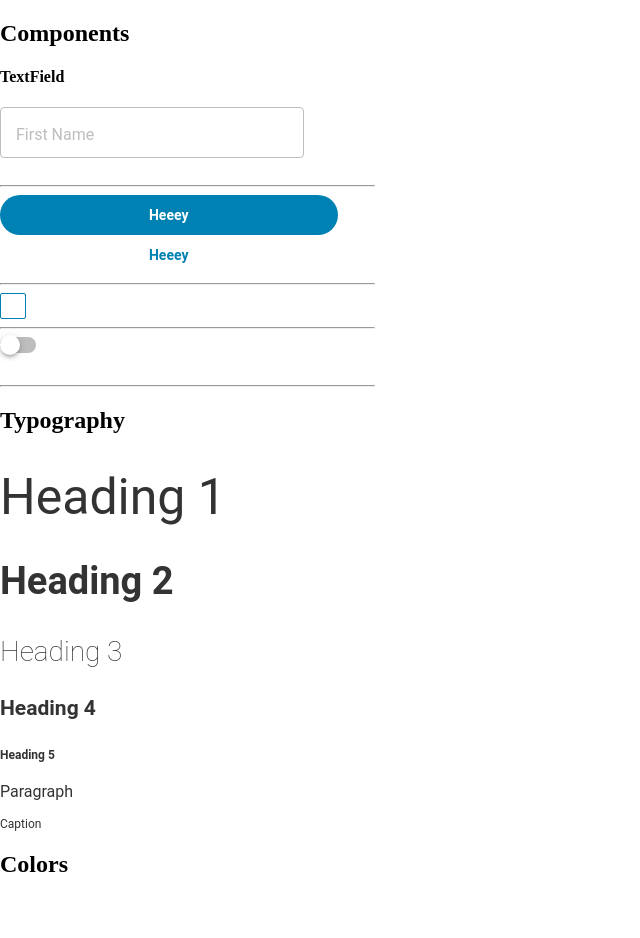
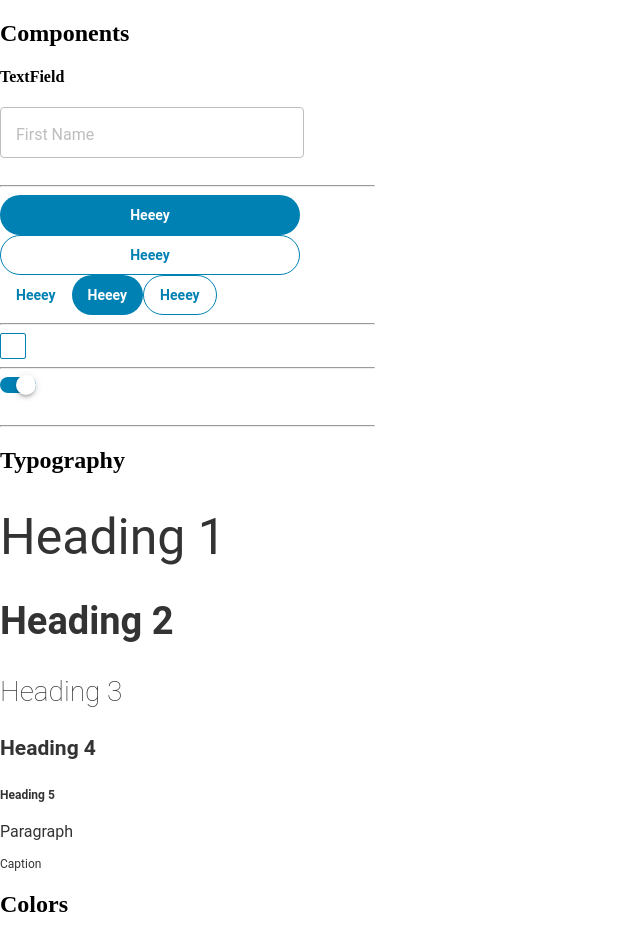
Before and after one commit to chrisnorthcutt/react-library, a React (Create React App) app in the folder universal-components/: page / in a window 1280 px wide. Shown: the whole page, without its empty margins (0-640 px from the left). Before the commit the page ends 898 px from the top, so only its background shows below. Built offline with nearby package versions, Linux system fonts and the light colour scheme.

Commit message:
Button Updates

```diff
--- a/universal-components/src/App.js
+++ b/universal-components/src/App.js
@@ -38,12 +38,15 @@ function App() {
       <h4>TextField</h4>
       <TextField label="First Name" />
       <hr />
-      <Button importance="primary" />
-      <Button importance="tertiary" />
+      <Button importance="primary" display="block" />
+      <Button importance="secondary" display="block" />
+      <Button importance="tertiary" display="inline" />
+      <Button importance="primary" display="inline" />
+      <Button importance="secondary" display="inline" />
       <hr />
-      <Checkbox />
+      <Checkbox enabled={true} />
       <hr />
-      <Switch enabled={true} />
+      <Switch enabled={true} on={true} />
       <hr />
       <h2>Typography</h2>
       <Type.H1>Heading 1</Type.H1>
--- a/universal-components/src/Button.tsx
+++ b/universal-components/src/Button.tsx
@@ -6,26 +6,29 @@ import styled from "styled-components";
 import { motion } from "framer-motion";
 
 interface Props {
-    size: String;
     text: String;
     importance: String;
+    display: String;
 }
 
 const StyledButton = styled(motion.button).attrs((props: Props) => {
-    const { size, text, importance } = props;
+    const { text, importance, display } = props;
     return {
-        size: size,
         text: text,
-        importance: importance
+        importance: importance,
+        display: display
     }
 })`
-    width: ${sizes.fit};
+    width: ${sizes.auto};
     height: 2.5rem;
+    padding: 10px 16px;
     background: ${props =>
-        props.importance === "tertiary" ? "transparent" : colors.primary600
+        props.importance === "tertiary" || props.importance === "secondary" ? "transparent" : colors.primary600
     };
     outline: none;
-    border: none;
+    border: ${props =>
+        props.importance === "secondary" ? "1px solid " + colors.primary600 : "transparent"
+    };
     border-radius: 1.5rem;
     &.big-button {
         display: block;
@@ -33,19 +36,19 @@ const StyledButton = styled(motion.button).attrs((props: Props) => {
         height: 2.5rem;
     }
     > span {
-        color: ${props => props.importance === "tertiary" ? colors.primary600 : colors.white};
+        color: ${props => props.importance === "tertiary" || props.importance === "secondary" ? colors.primary600 : colors.white};
     }
 `
 
 export function Button(props: any) {
-    const { size, text, importance } = props;
+    const { text, importance, display } = props;
     return (
         <StyledButton
             whileTap={{
                 scale: 0.98
             }}
             importance={importance}
-            className={size === "big" ? "big-button" : ""}>
+            className={display === "block" ? "big-button" : ""}>
             <Type.ButtonText>{text}</Type.ButtonText>
         </StyledButton>
     )
--- a/universal-components/src/Checkbox.tsx
+++ b/universal-components/src/Checkbox.tsx
@@ -4,7 +4,15 @@ import { colors, sizes } from "./variables";
 import styled from "styled-components";
 import { motion } from "framer-motion";
 
-const StyledCheckbox = styled(motion.div)`
+interface Props {
+  enabled: Boolean;
+}
+
+const StyledCheckbox = styled(motion.div).attrs((props: Props) => {
+  return {
+    enabled: props.enabled
+  }
+})`
   position: relative;
   width: 24px;
   height: 24px;
@@ -12,6 +20,8 @@ const StyledCheckbox = styled(motion.div)`
   outline: none;
   border: 1px solid ${colors.primary600};
   border-radius: 2px;
+  opacity: ${props => props.enabled === true ? 1 : 0.5};
+
   > .background {
     position: absolute;
     width: 24px;
@@ -41,14 +51,12 @@ const StyledCheckbox = styled(motion.div)`
 `
 
 export function Checkbox(props: any) {
+    const { enabled } = props
     const [isChecked, setChecked] = useState(false)
-    const enabled = true
 
     return (
         <StyledCheckbox
-            onTap={() => {
-                setChecked(enabled ? !isChecked : isChecked)
-            }}
+          onTap={() => {setChecked(enabled ? !isChecked : isChecked)}} enabled={enabled}
         >
             <motion.div
                 initial={{
--- a/universal-components/src/Switch.tsx
+++ b/universal-components/src/Switch.tsx
@@ -9,19 +9,18 @@ interface Props {
 }
 
 const StyledSwitch = styled(motion.div).attrs((props: Props) => {
-  const { enabled } = props;
   return {
-    enabled: enabled
+    enabled: props.enabled
   }
 })`
   width: 40px;
   height: 40px;
+  opacity: ${props => props.enabled === true ? 1 : 0.5};
 
   .bg {
     width: 36px;
     height: 16px;
     border-radius: 16px;
-    opacity: ${props => props.enabled ? 1 : 0.5};
 
     .knob {
       position: relative;
@@ -39,18 +38,18 @@ const StyledSwitch = styled(motion.div).attrs((props: Props) => {
 `
 
 export function Switch(props: any) {
-  const { enabled } = props;
-  const [isOn, setOn] = useState(false);
+  const { enabled, on } = props;
+  const [isOn, setOn] = useState(on);
 
   function onTap() {
     setOn(enabled ? !isOn : isOn)
   }
 
   return (
-    <StyledSwitch onTap={onTap} enabled>
+    <StyledSwitch onTap={onTap} enabled={enabled}>
       <motion.div className="bg"
         initial={{
-          background: colors.grey400
+          background: isOn ? colors.primary600 : colors.grey400
         }}
         animate={{
           background: isOn ? colors.primary600 : colors.grey400
@@ -58,13 +57,13 @@ export function Switch(props: any) {
       >
         <motion.div
           initial={{
-            x: 0
+            x: isOn ? 16 : 0
           }}
           animate={{
             x: isOn ? 16 : 0
           }}
           className="knob"
-          />
+        />
       </motion.div>
     </StyledSwitch>
   )
```
